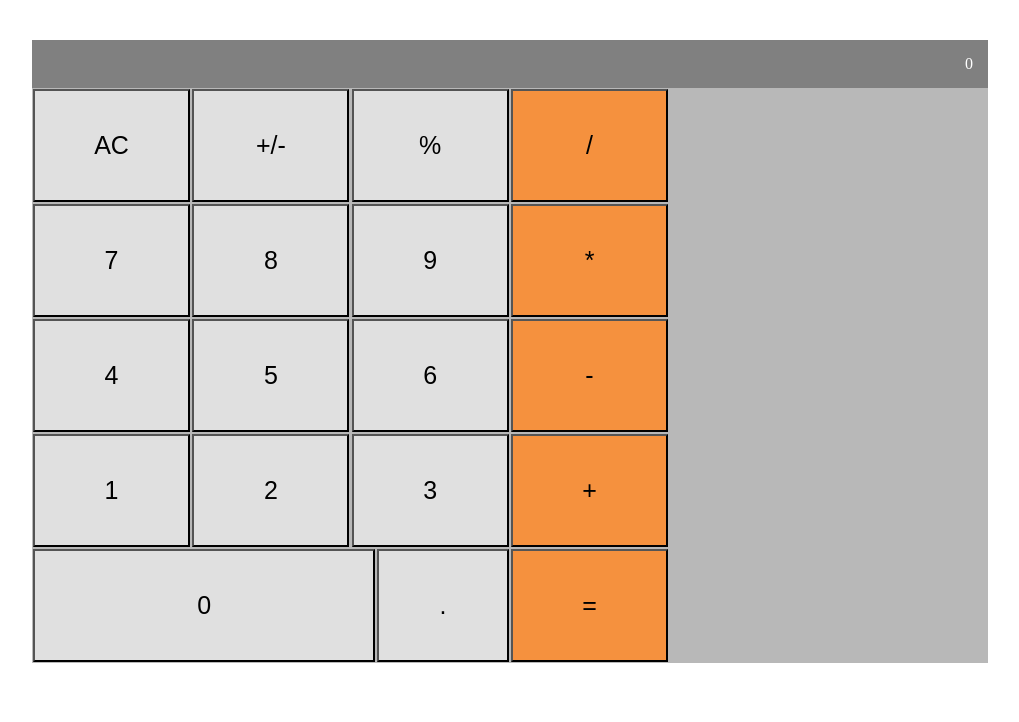
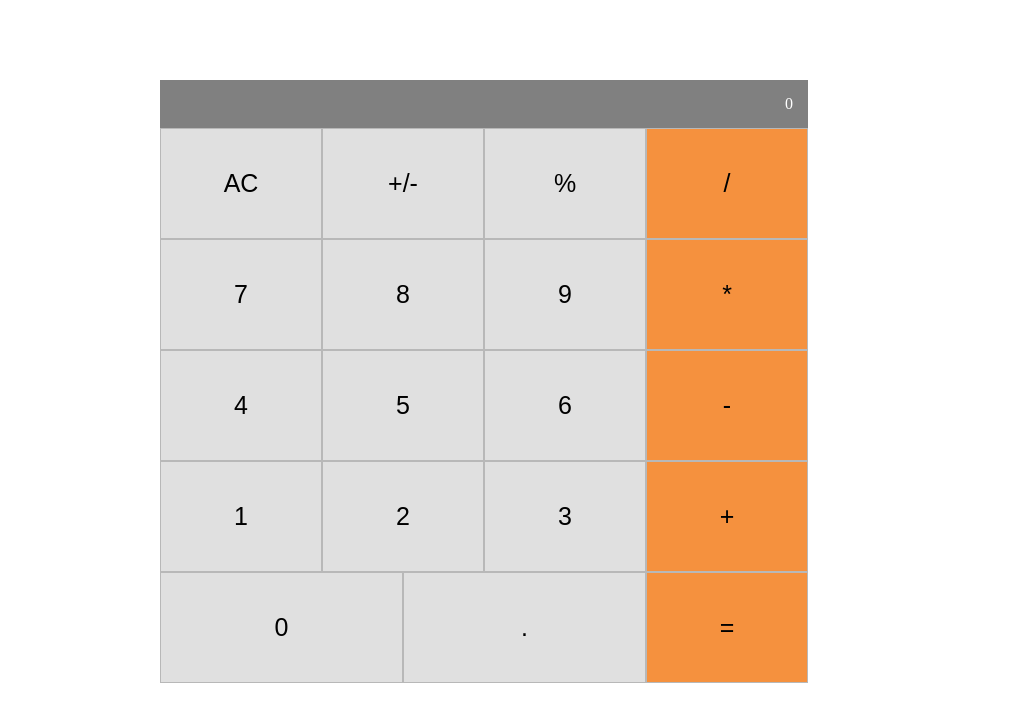
Before and after one commit to alexander16108/react-math-magician, a React (Create React App) app: page / in a window 1280 px wide. Shown: the top 722 px of the page, without its empty margins (224-1243 px from the left). Built offline with nearby package versions, Linux system fonts and the light colour scheme.

Commit message:
finshed implementation of calculator logic

```diff
--- a/package.json
+++ b/package.json
@@ -6,6 +6,8 @@
     "@testing-library/jest-dom": "^5.14.1",
     "@testing-library/react": "^11.2.7",
     "@testing-library/user-event": "^12.8.3",
+    "big.js": "^6.1.1",
+    "prop-types": "^15.7.2",
     "react": "^17.0.2",
     "react-dom": "^17.0.2",
     "react-scripts": "4.0.3",
--- a/src/App.css
+++ b/src/App.css
@@ -1,7 +1,7 @@
 .App {
   background-color: rgb(184, 184, 184);
   position: absolute;
-  top: 5%;
-  left: 20%;
-  width: 956px;
+  top: 10%;
+  left: 30%;
+  width: 648px;
 }
--- a/src/component/Calculator.js
+++ b/src/component/Calculator.js
@@ -1,60 +1,64 @@
+/* eslint-disable no-nested-ternary */
 import React from 'react';
 import calculate from '../logic/calculate';
-import '../logic/operate'
+import Buttons from './buttons';
 
 class Calculator extends React.Component {
   constructor(props) {
     super(props);
     this.state = {
-      total: null,
-      next: null,
-      operation: null
+      calcObj: {},
     };
+    this.click = this.click.bind(this);
+  }
+
+  click(calcObj, text) {
+    this.setState((calcObj) => calculate(calcObj, text));
   }
 
   render() {
-this.click = (event) => {this.setState((obj)=> {calculate(obj, event.target.textContent)})}
+    let display = '0';
+    const { calcObj } = this.state;
 
-let display;
-
-if(this.state.total || this.state.next || this.state.operation) {
-  display = [this.state.total, ' ', this.state.next, ' ', this.state.operation];
-  display.forEach(element => {element != null });
-} else {
-  display =  0;
-}
+    if (Object.keys(calcObj).length === 0 || (calcObj.total == null
+      && calcObj.next == null && calcObj.operation == null)) {
+      display = '0';
+    } else {
+      display = calcObj.next != null ? calcObj.next
+        : calcObj.next != null ? calcObj.total : calcObj.operation;
+    }
 
     return (
       <div className="calc-container">
-        <div className="calc-firstDisplay">{ display }</div>
+        <div className="calc-firstDisplay">{display}</div>
         <div className="calc-Btns">
           <div className="calc-greyBtns">
             <div className="calc-greyBtn1">
-              <button type="button" onClick={ this.click } className="calc-btn">AC</button>
-              <button type="button" onClick={ this.click } className="calc-btn">+/-</button>
-              <button type="button" onClick={ this.click } className="calc-btn">%</button>
-              <button type="button" onClick={ this.click } className="calc-btn">7</button>
-              <button type="button" onClick={ this.click } className="calc-btn">8</button>
-              <button type="button" onClick={ this.click } className="calc-btn">9</button>
-              <button type="button" onClick={ this.click } className="calc-btn">4</button>
-              <button type="button" onClick={ this.click } className="calc-btn">5</button>
-              <button type="button" onClick={ this.click } className="calc-btn">6</button>
-              <button type="button" onClick={ this.click } className="calc-btn">1</button>
-              <button type="button" onClick={ this.click } className="calc-btn">2</button>
-              <button type="button" onClick={ this.click } className="calc-btn">3</button>
+              <Buttons className="calc-btn" text="AC" Obj={calcObj} onClick={this.click} />
+              <Buttons className="calc-btn" text="+/-" Obj={calcObj} onClick={this.click} />
+              <Buttons className="calc-btn" text="%" Obj={calcObj} onClick={this.click} />
+              <Buttons className="calc-btn" text="7" Obj={calcObj} onClick={this.click} />
+              <Buttons className="calc-btn" text="8" Obj={calcObj} onClick={this.click} />
+              <Buttons className="calc-btn" text="9" Obj={calcObj} onClick={this.click} />
+              <Buttons className="calc-btn" text="4" Obj={calcObj} onClick={this.click} />
+              <Buttons className="calc-btn" text="5" Obj={calcObj} onClick={this.click} />
+              <Buttons className="calc-btn" text="6" Obj={calcObj} onClick={this.click} />
+              <Buttons className="calc-btn" text="1" Obj={calcObj} onClick={this.click} />
+              <Buttons className="calc-btn" text="2" Obj={calcObj} onClick={this.click} />
+              <Buttons className="calc-btn" text="3" Obj={calcObj} onClick={this.click} />
             </div>
             <div className="calc-greyBtn2">
-              <button type="button" onClick={ this.click } className="calc-btn1">0</button>
-              <button type="button" onClick={ this.click } className="calc-btn2">.</button>
+              <Buttons className="calc-btn1 btn" text="0" Obj={calcObj} onClick={this.click} />
+              <Buttons className="calc-btn2" text="." Obj={calcObj} onClick={this.click} />
             </div>
           </div>
 
           <div className="orange-btn">
-            <button type="button" onClick={ this.click } className="calc-btn">/</button>
-            <button type="button" onClick={ this.click } className="calc-btn">*</button>
-            <button type="button" onClick={ this.click } className="calc-btn">-</button>
-            <button type="button" onClick={ this.click } className="calc-btn">+</button>
-            <button type="button" onClick={ this.click } className="calc-btn">=</button>
+            <Buttons className="calc-btn" text="/" Obj={calcObj} onClick={this.click} />
+            <Buttons className="calc-btn" text="*" Obj={calcObj} onClick={this.click} />
+            <Buttons className="calc-btn" text="-" Obj={calcObj} onClick={this.click} />
+            <Buttons className="calc-btn" text="+" Obj={calcObj} onClick={this.click} />
+            <Buttons className="calc-btn" text="=" Obj={calcObj} onClick={this.click} />
           </div>
         </div>
       </div>
--- /dev/null
+++ b/src/component/buttons.js
@@ -0,0 +1,29 @@
+import React from 'react';
+import PropTypes from 'prop-types';
+
+export default class Buttons extends React.Component {
+  constructor(props) {
+    super(props);
+    this.state = {};
+
+    this.click = this.click.bind(this);
+  }
+
+  click() {
+    const { text, onClick, Obj } = this.props;
+    onClick(Obj, text);
+  }
+
+  render() {
+    const { text } = this.props;
+    return (
+      <button type="button" className="Calc-btn" onClick={this.handleClick}>{text}</button>
+    );
+  }
+}
+
+Buttons.propTypes = {
+  onClick: PropTypes.func.isRequired,
+  text: PropTypes.string.isRequired,
+  Obj: PropTypes.objectOf(PropTypes.string).isRequired,
+};
--- a/src/index.css
+++ b/src/index.css
@@ -19,18 +19,18 @@
   display: flex;
 }
 
-.calc-btn,
-.calc-btn1,
-.calc-btn2 {
-  width: 157px;
+button {
+  width: 160px;
   padding: 40px;
   background-color: #e0e0e0;
   margin: 1px;
   text-align: center;
   font-size: 25px;
+  border: none;
+  cursor: pointer;
 }
 
-.calc-greyBtn2 .calc-btn1 {
+.calc-greyBtn2 button {
   width: 100%;
 }
 
@@ -41,6 +41,6 @@
   text-align: center;
 }
 
-.orange-btn .calc-btn {
+.orange-btn button {
   background-color: #f5913e;
 }
--- a/src/logic/operate.js
+++ b/src/logic/operate.js
@@ -12,7 +12,7 @@ export default function operate(numberOne, numberTwo, operation) {
   if (operation === 'x') {
     return one.times(two).toString();
   }
-  if (operation === '÷') {
+  if (operation === '/') {
     try {
       return one.div(two).toString();
     } catch (err) {
```
Also changed, not shown: src/logic/calculate.js (line endings or trailing spaces), 1 other file (tests, documents, lock files or other folders).
